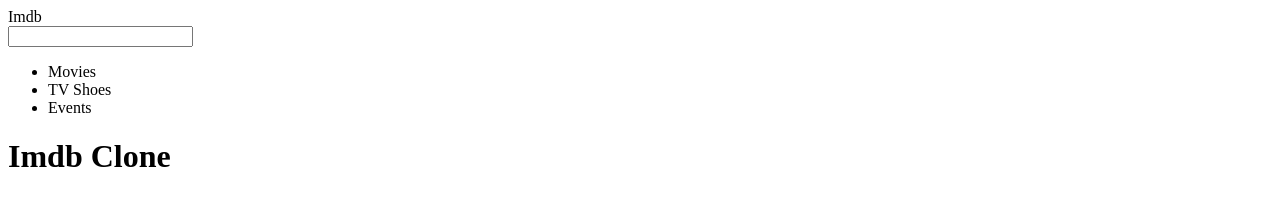
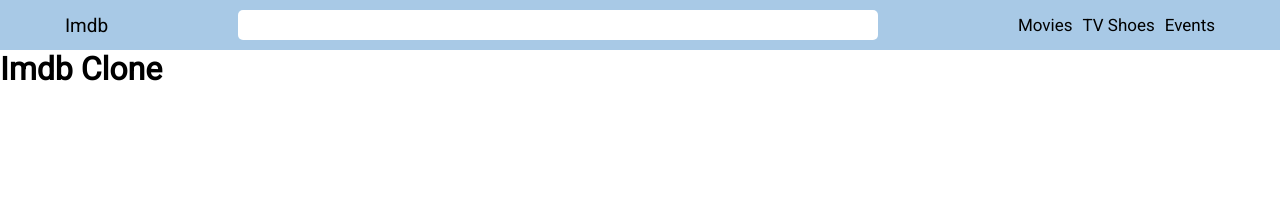
Before and after one commit to daikiaoi43/imdb-clone, a plain HTML site: page index.html in a window 1280 px wide. Drawn offline with Linux system fonts and the light colour scheme.

Commit message:
styling navbar

```diff
--- a/index.html
+++ b/index.html
@@ -4,6 +4,7 @@
     <meta charset="UTF-8" />
     <meta http-equiv="X-UA-Compatible" content="IE=edge" />
     <meta name="viewport" content="width=device-width, initial-scale=1.0" />
+    <link rel="stylesheet" href="./style.css" />
     <title>Imdb Clone</title>
   </head>
   <body>
@@ -12,9 +13,9 @@
       <div class="logo">Imdb</div>
       <input type="text" class="search" />
       <ul class="links">
-        <li>Movies</li>
-        <li>TV Shoes</li>
-        <li>Events</li>
+        <li><a href="#">Movies</a></li>
+        <li><a href="#">TV Shoes</a></li>
+        <li><a href="#">Events</a></li>
       </ul>
     </nav>
 
--- /dev/null
+++ b/style.css
@@ -0,0 +1,51 @@
+@import url("https://fonts.googleapis.com/css2?family=Roboto&display=swap");
+
+* {
+  box-sizing: border-box;
+  margin: 0;
+  padding: 0;
+}
+
+body {
+  font-family: "Roboto", Arial, Helvetica, sans-serif;
+}
+
+.navbar {
+  display: flex;
+  justify-content: space-around;
+  align-items: center;
+  background-color: rgb(168, 201, 230);
+  height: 50px;
+}
+
+.navbar .logo {
+  font-size: 19px;
+}
+
+.navbar input.search {
+  width: 50%;
+  height: 30px;
+  border-radius: 5px;
+  border: none;
+  font-size: 17px;
+}
+
+.navbar input.search:focus {
+  outline: none;
+  border: 2px solid lightblue;
+}
+
+.navbar .links {
+  display: flex;
+  list-style-type: none;
+}
+
+.navbar .links li {
+  margin-left: 10px;
+  font-size: 17px;
+}
+
+.navbar .links a {
+  text-decoration: none;
+  color: black;
+}
```
